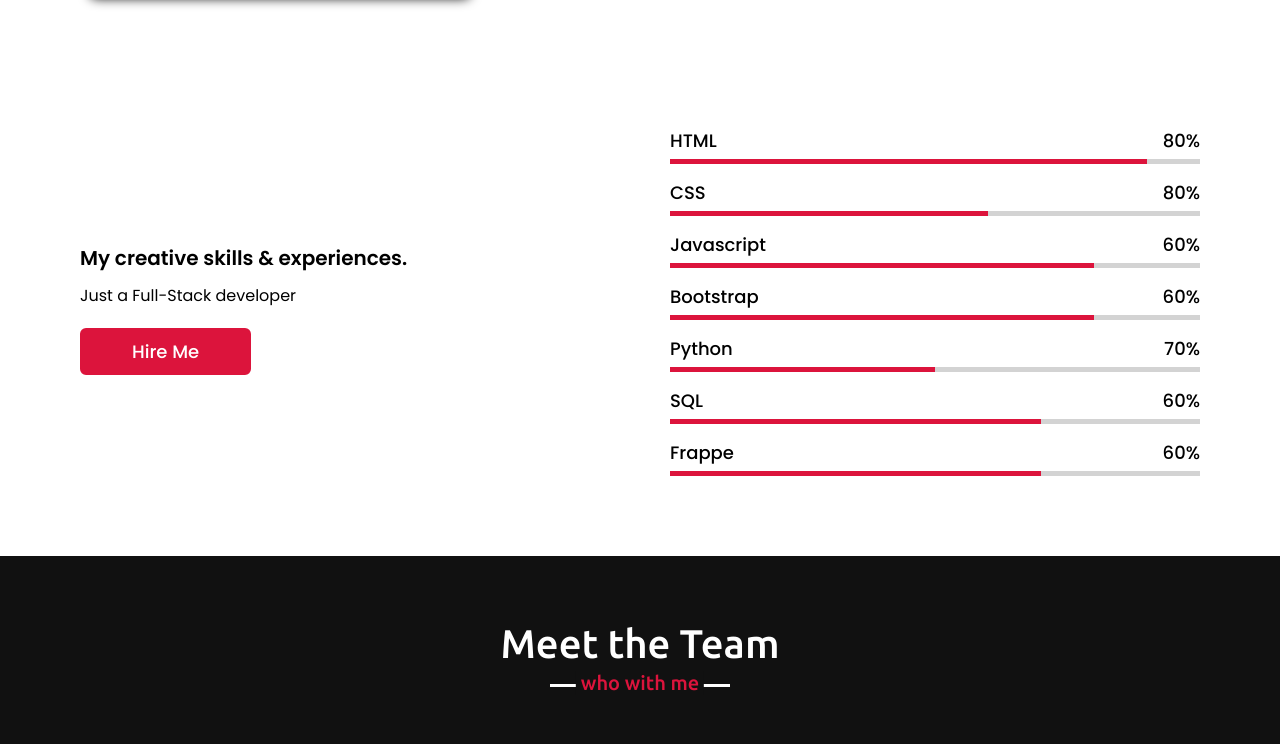
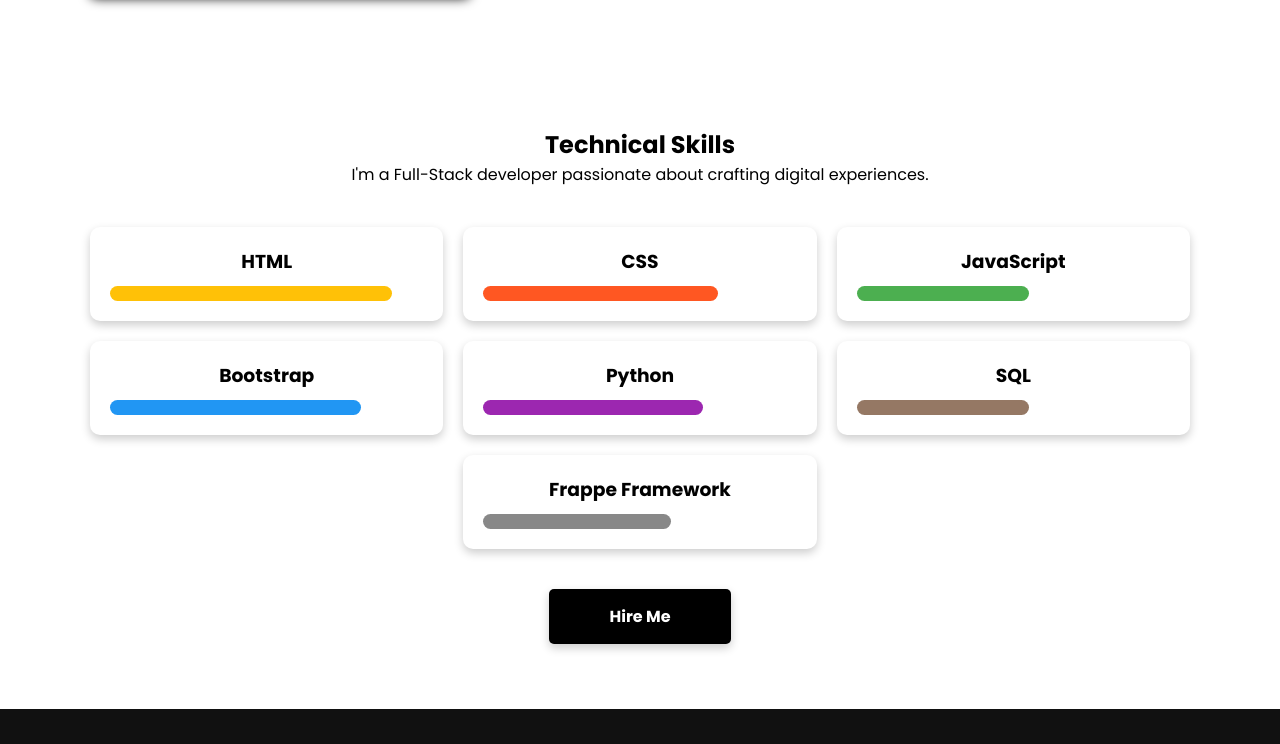
Before and after one commit to manzoorsofi/Personal_Portfolio, a plain HTML site: page index.html in a window 1280 px wide. Shown: the part 1401-2145 px from the top of the page. Drawn offline with nearby package versions, Linux system fonts and the light colour scheme.

Commit message:
skill page

```diff
--- a/index.html
+++ b/index.html
@@ -118,67 +118,51 @@
   <!-- skills section start -->
   <section class="skills" id="skills">
     <div class="max-width">
-      <!-- <h2 class="title">My Skills</h2> -->
       <div class="skills-content">
-        <div class="column left">
-          <div class="text">My creative skills & experiences.</div>
-          <p>Just a Full-Stack developer</p>
-          <a href="#">Hire Me</a>
+        <div class="skills-text">
+          <h1>Technical Skills</h1>
+          <p>I'm a Full-Stack developer passionate about crafting digital experiences.</p>
         </div>
-        <div class="column right">
-          <div class="bars">
-            <div class="info">
-              <span>HTML</span>
-              <span>80%</span>
+        <div class="skills-cards">
+          <div class="skills-row">
+            <div class="skill-card">
+              <h3>HTML</h3>
+              <a href="#" class="skill-link" style="width: 90%; background-color: #FFC107;"></a>
             </div>
-            <div class="line html"></div>
+            <div class="skill-card">
+              <h3>CSS</h3>
+              <a href="#" class="skill-link" style="width: 75%; background-color: #FF5722;"></a>
             </div>
-          <div class="bars">
-            <div class="info">
-              <span>CSS</span>
-              <span>80%</span>
+            <div class="skill-card">
+              <h3>JavaScript</h3>
+              <a href="#" class="skill-link" style="width: 55%; background-color: #4CAF50;"></a>
             </div>
-            <div class="line css"></div>
+            <div class="skill-card">
+              <h3>Bootstrap</h3>
+              <a href="#" class="skill-link" style="width: 80%; background-color:   #2196F3;"></a>
             </div>
-          <div class="bars">
-            <div class="info">
-              <span>Javascript</span>
-              <span>60%</span>
+            <div class="skill-card">
+              <h3>Python</h3>
+              <a href="#" class="skill-link" style="width: 70%; background-color: #9C27B0;"></a>
             </div>
-            <div class="line js"></div>
+            <div class="skill-card">
+              <h3>SQL</h3>
+              <a href="#" class="skill-link" style="width: 55%; background-color: #957864;"></a>
             </div>
-          <div class="bars">
-            <div class="info">
-              <span>Bootstrap</span>
-              <span>60%</span>
+            <div class="skill-card">
+              <h3>Frappe Framework</h3>
+              <a href="#" class="skill-link" style="width: 60%; background-color: #888;"></a>
             </div>
-            <div class="line js"></div>
           </div>
-          <div class="bars">
-            <div class="info">
-              <span>Python</span>
-              <span>70%</span>
-            </div>
-            <div class="line php"></div>
-          </div>
-          <div class="bars">
-            <div class="info">
-              <span>SQL</span>
-              <span>60%</span>
-            </div>
-            <div class="line mysql"></div>
-          </div>
-          <div class="bars">
-            <div class="info">
-              <span>Frappe</span>
-              <span>60%</span>
-            </div>
-            <div class="line mysql"></div>
+          <div class="hire-button-container">
+            <a href="#" class="hire-button">Hire Me</a>
           </div>
         </div>
       </div>
     </div>
   </section>
+
+
 
   <!-- teams section start -->
   <section class="teams" id="teams">
@@ -269,7 +253,7 @@
         </div>
         <div class="column right">
           <div class="text">Message me</div>
-          <form action="https://mailthis.to/sofimanzoor888@gmail.com" method="POST">
+          <form action="sucess.html" method="GET">
             <div class="fields">
               <div class="field name">
                 <input type="text" placeholder="Name" required>
@@ -315,6 +299,9 @@
       }
     });
   </script>
+  <script>
+
+  </script>
 
   <script src="script.js"></script>
   <script src="https://use.fontawesome.com/9c0a98c2fb.js"></script>
--- a/style.css
+++ b/style.css
@@ -113,7 +113,7 @@ section .title::after {
 	position: fixed;
 	width: 100%;
 	z-index: 999;
-	padding: 30px 0;
+	padding: 15px 0;
 	font-family: "Ubuntu", sans-serif;
 	transition: all 0.3s ease;
 }
@@ -264,6 +264,10 @@ section .title::after {
 	filter: drop-shadow(10px 8px 6px);
 	/* box-shadow: 10px 10px 10px rgba(0, 0, 0, 0.9); */
 }
+.about .about-content .left img:hover {
+	transform: scale(1.05);
+}
+
 .about .about-content .right {
 	width: 55%;
 }
@@ -291,6 +295,9 @@ section .title::after {
 	transition: all 0.3s ease;
 	margin-bottom: 17px;
 	box-shadow: 10px 10px 10px rgba(0, 0, 0, 0.4);
+}
+.about .about-content .right a:hover {
+	transform: scale(1.05);
 }
 .about .about-content .right a:hover {
 	color: black;
@@ -356,79 +363,103 @@ section .title::after {
 }
 
 /* skills section styling */
+skills .title {
+	text-align: center;
+	font-size: 32px;
+	font-weight: 600;
+	margin-bottom: 20px;
+}
 
-.skills .title::after {
-	content: "what i know";
+.skills .skills-content {
+	display: flex;
+	flex-direction: column;
+	align-items: center;
+	gap: 40px;
 }
-.skills .skills-content .column {
-	width: calc(50% - 30px);
+
+.skills .skills-text {
+	text-align: center;
+	max-width: 600px;
 }
-.skills .skills-content .left .text {
-	font-size: 20px;
-	font-weight: 600;
-	margin-bottom: 10px;
+
+.skills .skills-cards {
+	width: 100%;
 }
-.skills .skills-content .left p {
-	text-align: justify;
+
+.skills .skills-row {
+	display: flex;
+	justify-content: center;
+	gap: 20px;
+	flex-wrap: wrap;
 }
-.skills .skills-content .left a {
+
+.skills .skill-card {
+	width: calc(33.33% - 20px); /* Adjust as needed */
+	background-color: #fff;
+	padding: 20px;
+	box-shadow: 0 4px 10px rgba(0, 0, 0, 0.1);
+	border-radius: 10px;
+	text-align: center;
+	transition: transform 0.3s ease-in-out;
+	cursor: pointer;
+}
+.skills .skill-card {
+	text-align: center;
+	padding: 20px;
+	box-shadow: 0 4px 10px rgba(0, 0, 0, 0.1);
+	border-radius: 10px;
+	transition: transform 0.3s ease-in-out;
+	cursor: pointer;
+}
+
+.skills .skill-link {
+	display: block;
+	height: 15px;
+	border-radius: 8px;
+	margin-top: 10px;
+	transition: width 0.6s ease-in-out;
+}
+@media (max-width: 768px) {
+	.skills .skills-content {
+		gap: 20px;
+	}
+
+	.skills .skills-row {
+		justify-content: center;
+	}
+
+	.skills .skill-card {
+		width: calc(50% - 20px);
+	}
+}
+.skills .skill-card:hover {
+	transform: scale(1.05);
+}
+.skills .skill-card {
+	box-shadow: 0 4px 10px rgba(0, 0, 0, 0.2); /* Adjust shadow values */
+}
+.hire-button-container {
+	margin-top: 40px;
+	text-align: center;
+}
+
+.hire-button {
 	display: inline-block;
-	background: crimson;
+	padding: 15px 60px;
+	background-color: black;
 	color: #fff;
-	font-size: 18px;
-	font-weight: 500;
-	padding: 8px 50px;
-	margin-top: 20px;
-	border-radius: 6px;
-	border: 2px solid crimson;
-	transition: background-color 0.3s, transform 0.2s;
+	font-weight: bold;
+	border-radius: 5px;
+	text-decoration: none;
+	box-shadow: 0 4px 10px rgba(0, 0, 0, 0.2);
+	transition: background-color 0.3s ease-in-out, transform 0.3s ease-in-out,
+		box-shadow 0.3s ease-in-out;
 }
-.skills .skills-content .left a:hover {
-	color: crimson;
+
+.hire-button:hover {
+	background-color: gray;
 	transform: scale(1.05);
-	background: none;
-}
-.skills .skills-content .right .bars {
-	margin-bottom: 15px;
-}
-.skills .skills-content .right .info {
-	display: flex;
-	margin-bottom: 5px;
-	align-items: center;
-	justify-content: space-between;
-}
-.skills .skills-content .right span {
-	font-weight: 500;
-	font-size: 18px;
-}
-.skills .skills-content .right .line {
-	height: 5px;
-	width: 100%;
-	background: lightgrey;
-	position: relative;
-}
-.skills .skills-content .right .line::before {
-	content: "";
-	position: absolute;
-	height: 100%;
-	left: 0;
-	top: 0;
-	background: crimson;
-}
-.skills-content .right .html::before {
-	width: 90%;
-}
-.skills-content .right .css::before {
-	width: 60%;
-}
-.skills-content .right .js::before {
-	width: 80%;
-}
-.skills-content .right .php::before {
-	width: 50%;
-}
-.skills-content .right .mysql::before {
-	width: 70%;
+	box-shadow: 0 6px 15px rgba(0, 0, 0, 0.3);
 }
 
 /* teams section styling */
@@ -1104,15 +1135,15 @@ footer span a:hover {
 
 .circles li:nth-child(6) {
 	left: 75%;
-	width: 110px;
-	height: 110px;
+	width: 100px;
+	height: 100px;
 	animation-delay: 3s;
 }
 
 .circles li:nth-child(7) {
 	left: 35%;
-	width: 150px;
-	height: 150px;
+	width: 100px;
+	height: 100px;
 	animation-delay: 7s;
 }
 
@@ -1134,8 +1165,8 @@ footer span a:hover {
 
 .circles li:nth-child(10) {
 	left: 85%;
-	width: 150px;
-	height: 150px;
+	width: 100px;
+	height: 100px;
 	animation-delay: 0s;
 	animation-duration: 11s;
 }
```
Also changed, not shown: sucess.html (added, +61 -0 lines). Lines whose indentation alone changed are shown as unchanged.
